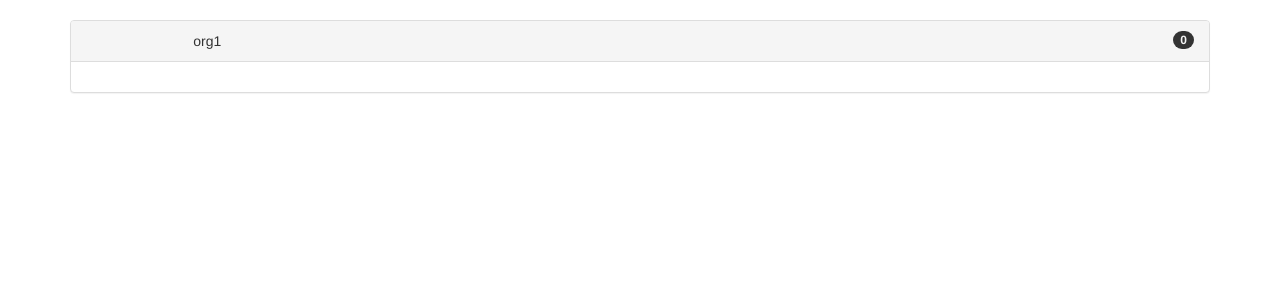
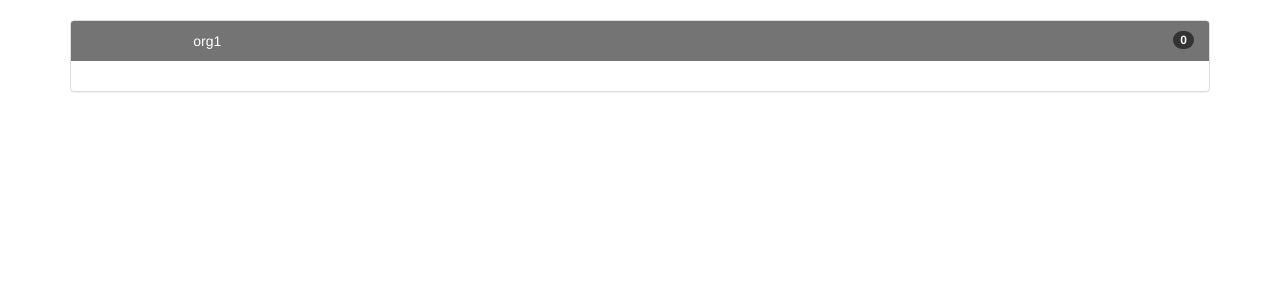
Before and after one commit to chaperweb/portfolio-visualiser, a Django app: page /projects in a window 1280 px wide. Shown: the part 50-350 px from the top of the page. Run offline with Django 3.2, Linux system fonts and the light colour scheme; data comes from the database, SQL or seed files in the repository; data that the repository does not hold is empty; parts of the project's set-up code (start-up, migrations or seed data) failed here and were passed over; some libraries are stand-ins or nearby versions.

Commit message:
fixing sidebar.css, missing def

```diff
--- a/Development/visualizer/portfolio_manager/static/portfolio_manager/css/sidebar.css
+++ b/Development/visualizer/portfolio_manager/static/portfolio_manager/css/sidebar.css
@@ -7,6 +7,12 @@ div[aria-expanded=true] .glyphicon-triangle-bottom {
 }
 
 /*Projects specific css*/
+
+.panel .panel-heading {
+  background-color: rgb(116,116,116);
+  color: white;
+  border: 0;
+}
 
 .proju,
 .proju:hover
```
